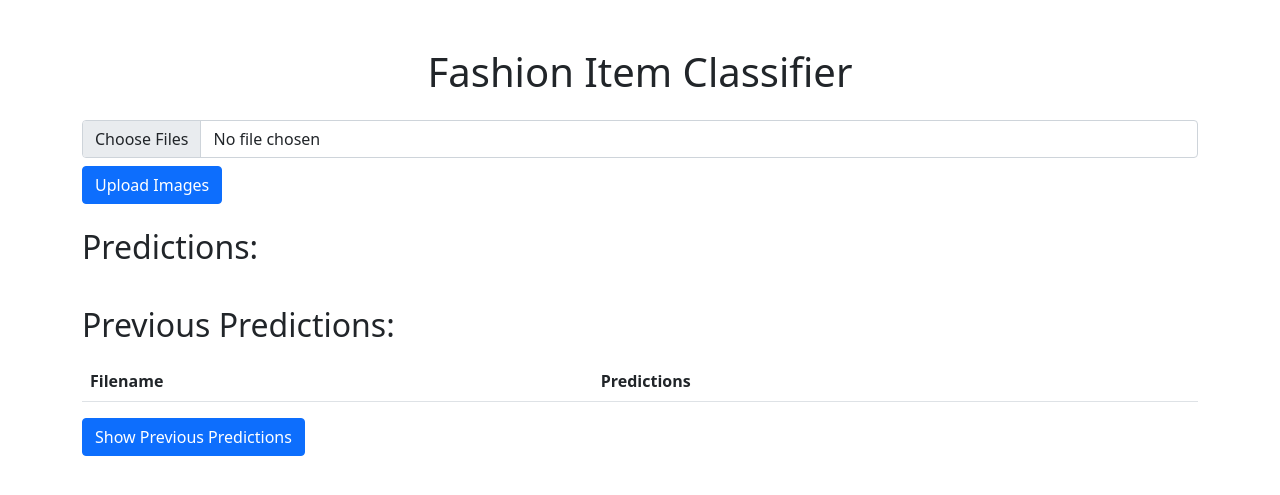
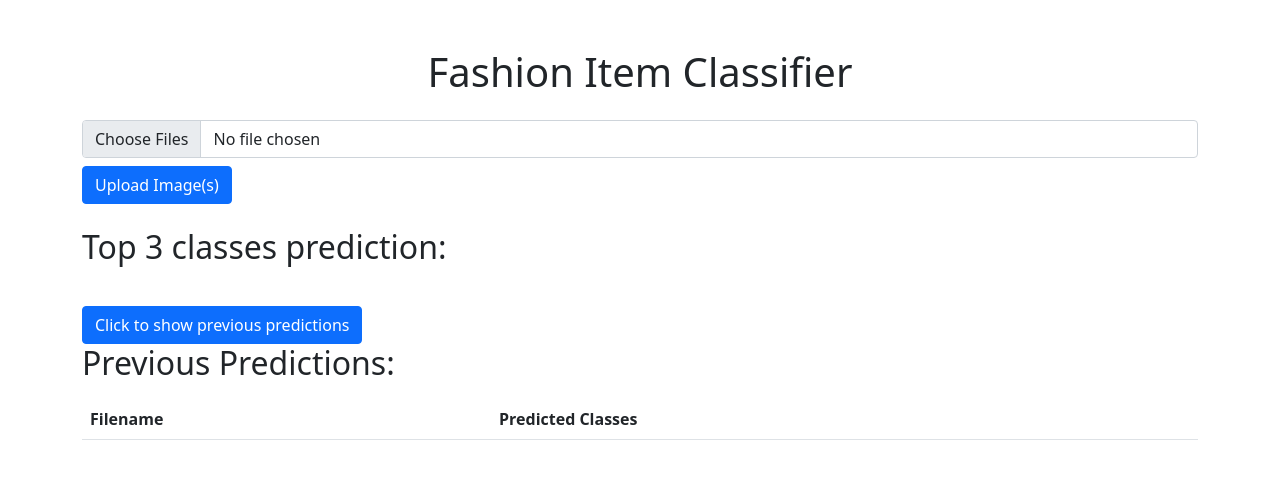
Before and after one commit to mohamadsolouki/Batch-Processing, a Flask app: page / in a window 1280 px wide. Shown: the top 495 px of the page. Run offline with Flask 3, Linux system fonts and the light colour scheme; lists and menus that the app fills with data are empty.

Commit message:
Update index.html

```diff
--- a/templates/index.html
+++ b/templates/index.html
@@ -3,7 +3,7 @@
 <head>
     <meta charset="UTF-8">
     <meta name="viewport" content="initial-scale=1, width=device-width">
-    <title>Fashion Item Classifier</title>
+    <title>Fashion Item Classifier - Batch Processing</title>
     <link href="https://cdn.jsdelivr.net/npm/bootstrap@5.1.3/dist/css/bootstrap.min.css" rel="stylesheet">
 </head>
 <body>
@@ -12,26 +12,26 @@
 
         <div class="mb-3">
             <input type="file" id="imageUpload" multiple accept="image/*" class="form-control">
-            <button id="uploadButton" class="btn btn-primary mt-2">Upload Images</button>
+            <button id="uploadButton" class="btn btn-primary mt-2">Upload Image(s)</button>
         </div>
 
         <div id="results" class="mt-4">
-            <h2 class="mb-3">Predictions:</h2>
+            <h2 class="mb-3">Top 3 classes prediction:</h2>
             <ul id="predictionList" class="list-group"></ul>
         </div>
 
         <div id="databaseRecords" class="mt-4">
+            <button id="showDatabaseRecords" class="btn btn-primary">Click to show previous predictions</button>
             <h2 class="mb-3">Previous Predictions:</h2>
             <table class="table table-striped">
                 <thead>
                     <tr>
                         <th>Filename</th>
-                        <th>Predictions</th>
+                        <th>Predicted Classes</th>
                     </tr>
                 </thead>
                 <tbody id="databaseRecordsBody"></tbody>
             </table>
-            <button id="showDatabaseRecords" class="btn btn-primary">Show Previous Predictions</button>
         </div>
     </div>
 
```
